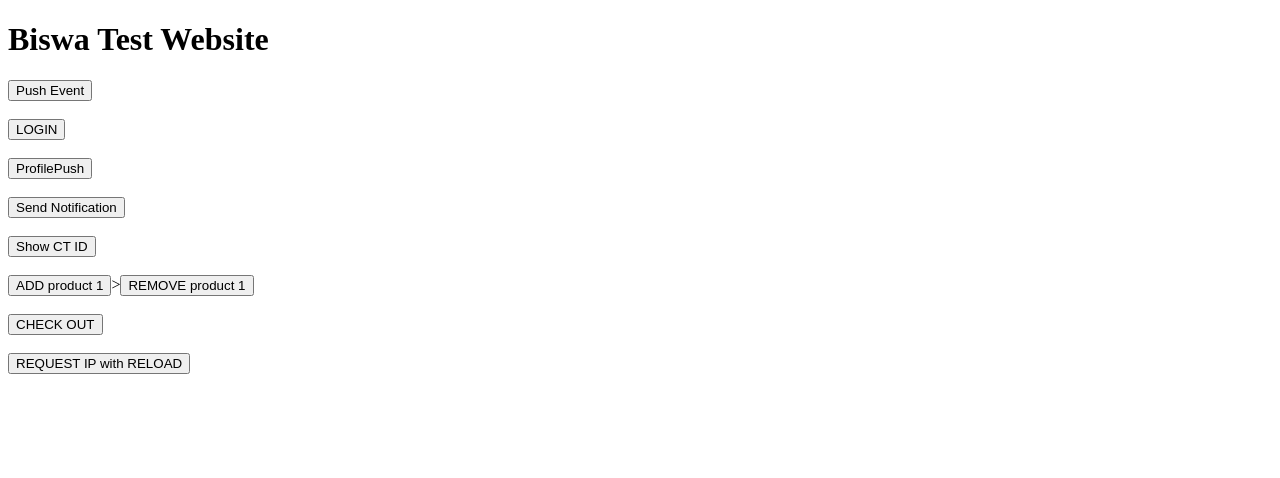
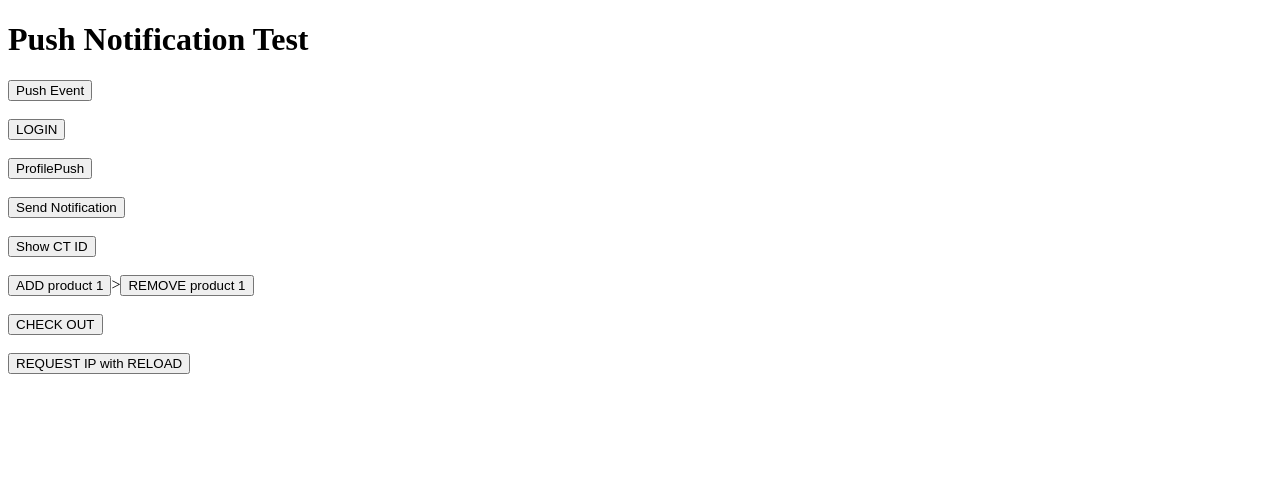
Before and after one commit to RameshwarGuptaCleverTap/RameshwarGuptaCleverTap.github.io, a plain HTML site: page pushNotificationTapped.html in a window 1280 px wide. Shown: the top 478 px of the page. Drawn offline with nearby package versions, Linux system fonts and the light colour scheme; some packages are replaced by stand-ins of ours; a script that the page names is missing.

Commit message:
web push demo

```diff
--- a/pushNotificationTapped.html
+++ b/pushNotificationTapped.html
@@ -80,7 +80,7 @@
   </head>
   <body>
 
-    <h1>Biswa Test Website</h1>
+    <h1>Push Notification Test</h1>
     <!-- onUserLogin -->
 
     <!-- event -->
```
